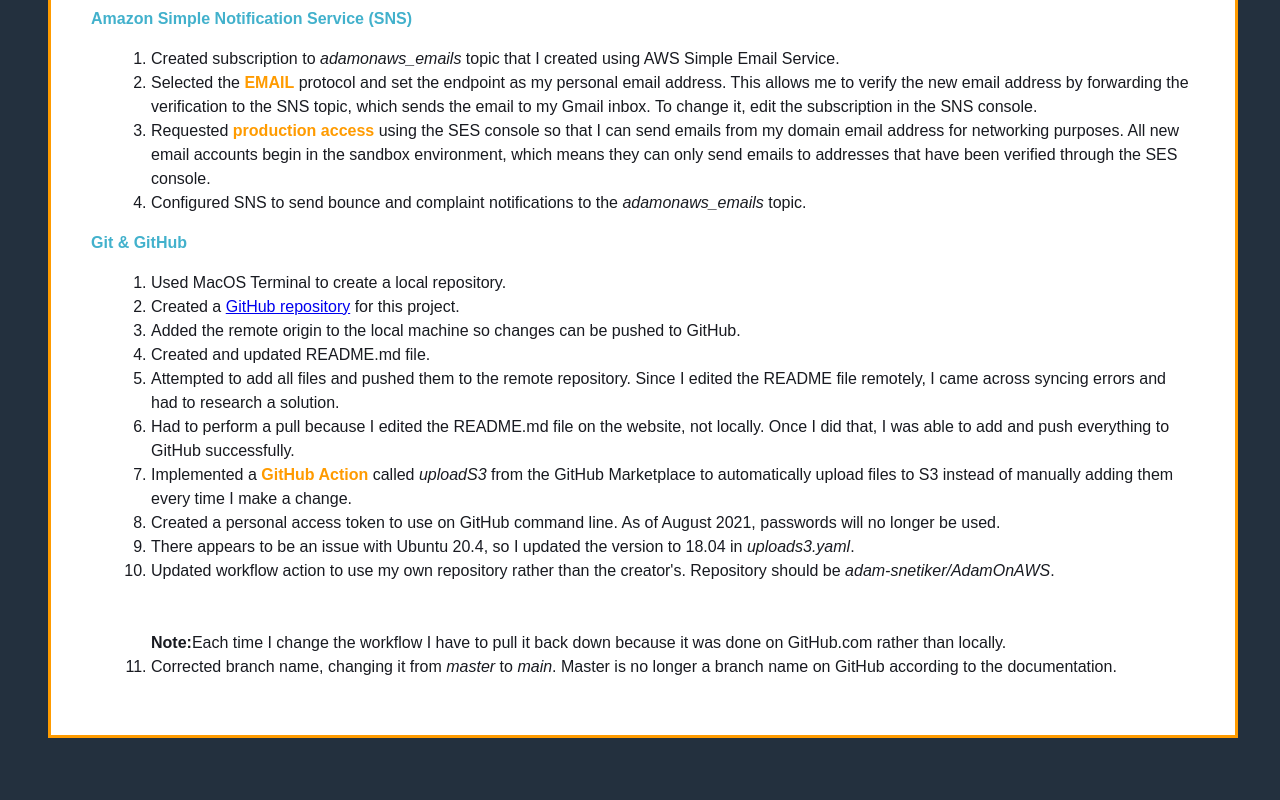
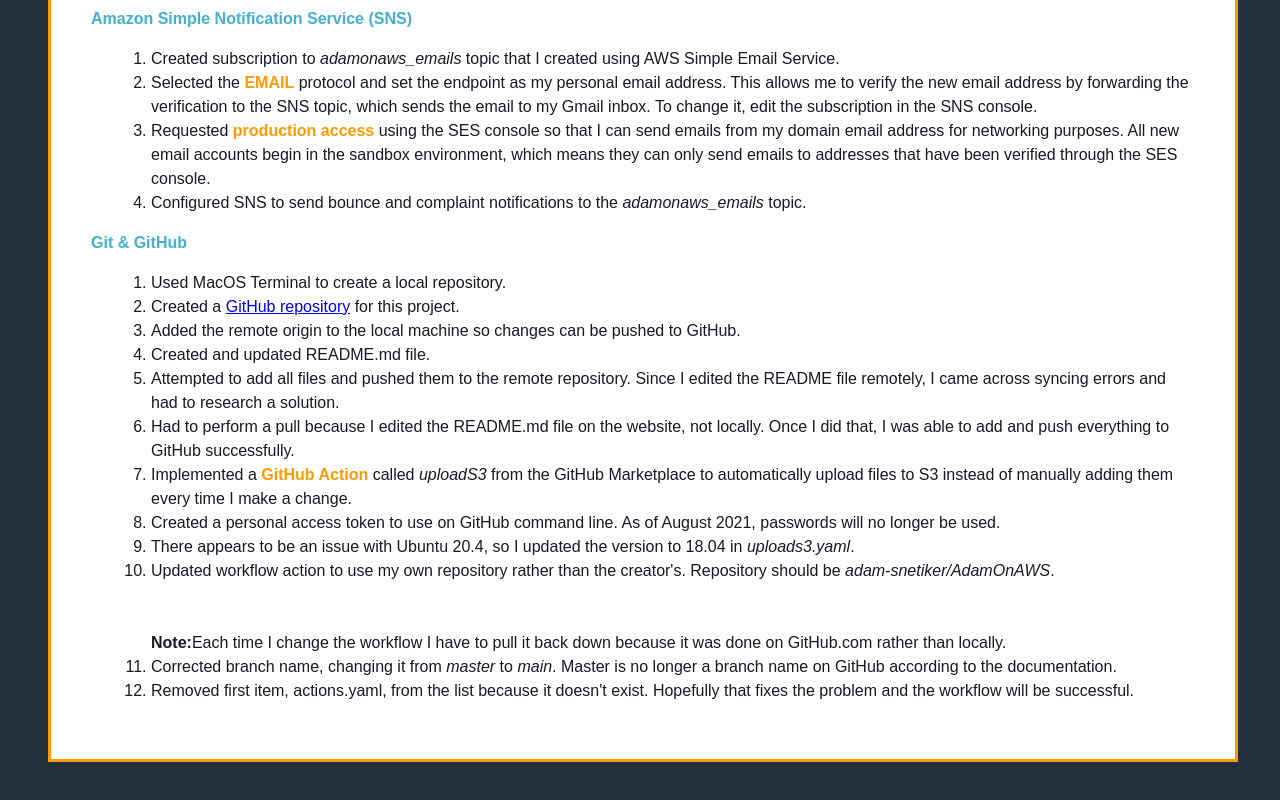
Before and after one commit to adam-snetiker/AdamOnAWS, a plain HTML site: page index.html in a window 1280 px wide. Shown: the part 1999-2799 px from the top of the page. Drawn offline with Linux system fonts and the light colour scheme.

Commit message:
Noted removal of action.yaml.

```diff
--- a/index.html
+++ b/index.html
@@ -93,6 +93,7 @@
                 <li>Updated workflow action to use my own repository rather than the creator's. Repository should be <em>adam-snetiker/AdamOnAWS</em>.</li>
                 <br><br><strong>Note:</strong>Each time I change the workflow I have to pull it back down because it was done on GitHub.com rather than locally.
                 <li>Corrected branch name, changing it from <em>master</em> to <em>main</em>. Master is no longer a branch name on GitHub according to the documentation.</li>
+                <li>Removed first item, actions.yaml, from the list because it doesn't exist. Hopefully that fixes the problem and the workflow will be successful.</li>
             </ul>
         </div>
     </div>
```
